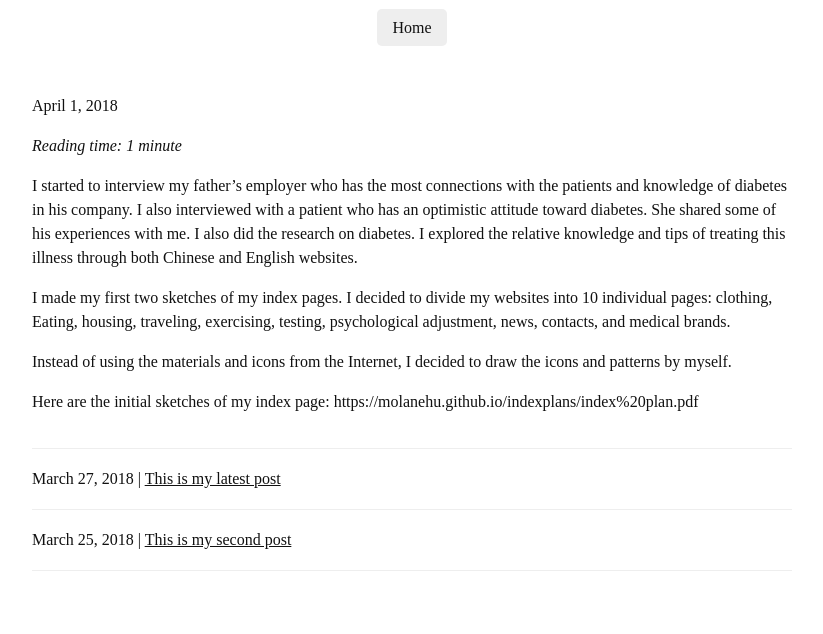
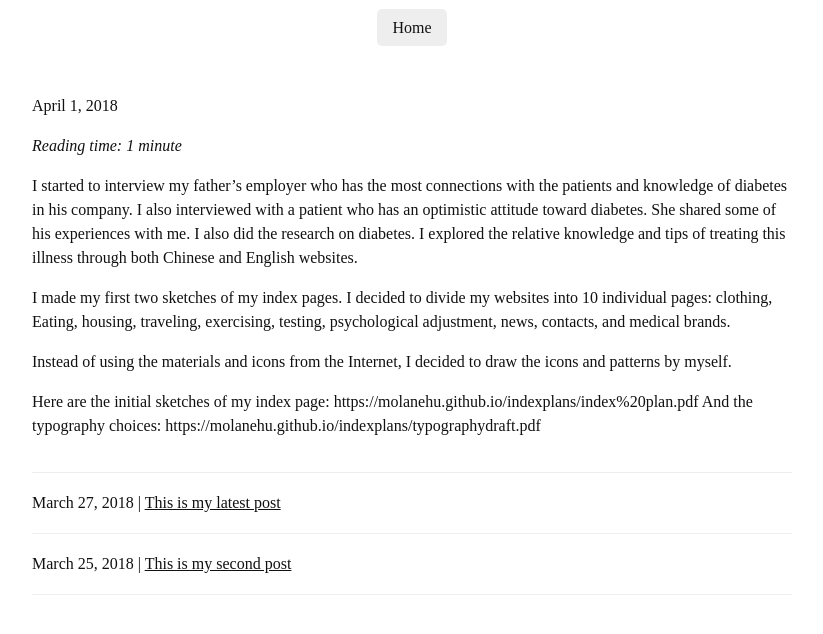
Before and after one commit to molanehu/blog, a Jekyll site: the page built from _posts/2018-04-03-post.md, in a window 1280 px wide. Shown: the top 634 px of the page, without its empty margins (228-1051 px from the left). Built offline with Jekyll 4.4.1, drawn with Linux system fonts in a browser that asks for light colours.

Commit message:
Update 2018-04-03-post.md

```diff
--- a/_posts/2018-04-03-post.md
+++ b/_posts/2018-04-03-post.md
@@ -9,3 +9,4 @@ I made my first two sketches of my index pages. I decided to divide my websites
 Instead of using the materials and icons from the Internet, I decided to draw the icons and patterns by myself.
 
 Here are the initial sketches of my index page: https://molanehu.github.io/indexplans/index%20plan.pdf
+And the typography choices: https://molanehu.github.io/indexplans/typographydraft.pdf
```
